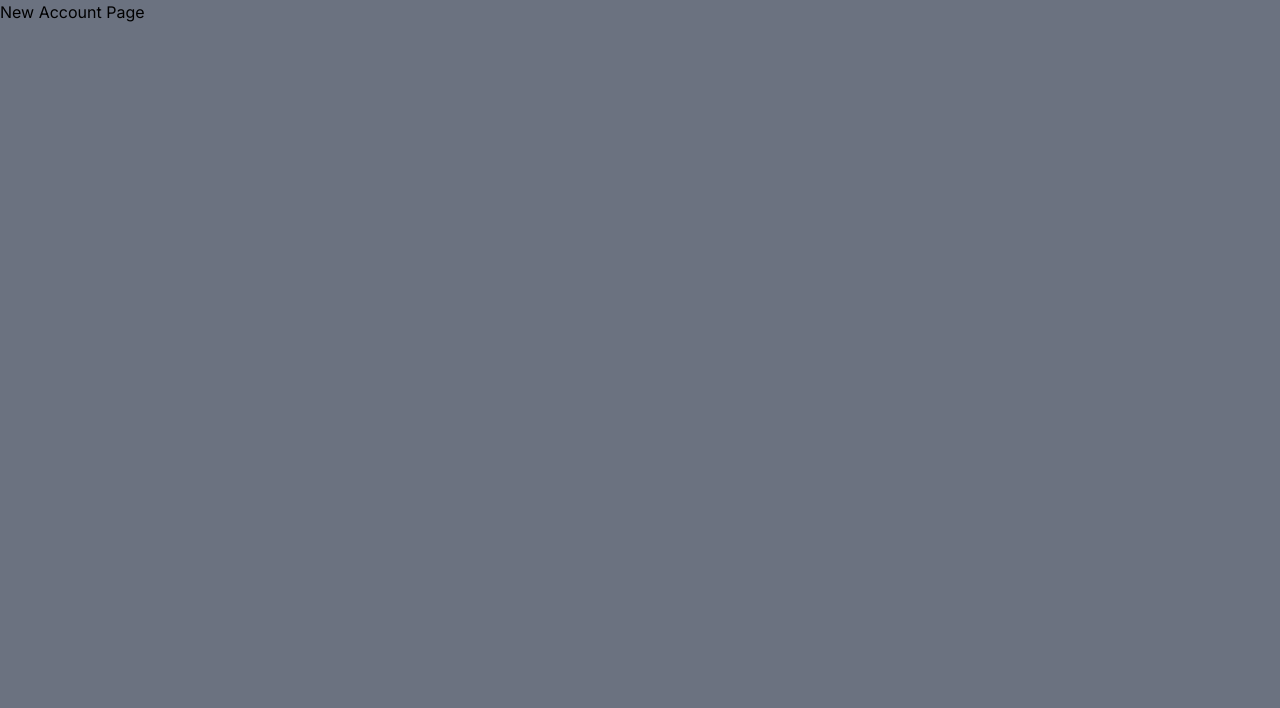
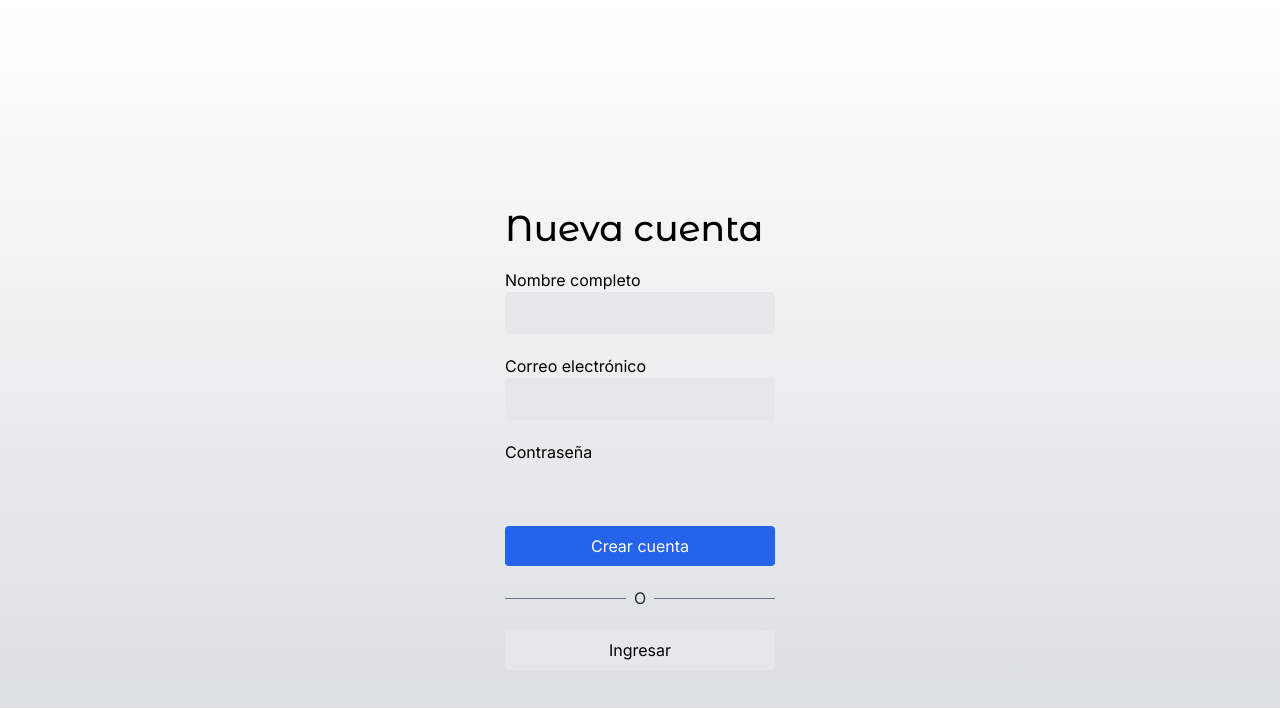
Before and after one commit to adrian-villamil/teslo-shop, a Next.js app: page /auth/new-account in a window 1280 px wide. Shown: the top 708 px of the page. Built offline with nearby package versions, Linux system fonts and the light colour scheme.

Commit message:
Páginas del login y new-account.

```diff
--- a/src/app/auth/layout.tsx
+++ b/src/app/auth/layout.tsx
@@ -1,11 +1,13 @@
 export default function AuthLayout({
- children
+  children
 }: {
- children: React.ReactNode;
+  children: React.ReactNode;
 }) {
   return (
-    <main className="min-h-screen bg-gray-500">
-      {children}
+    <main className="flex justify-center">
+      <div className="w-full sm:w-[350px] px-10">
+        {children}
+      </div>
     </main>
   );
 }
--- a/src/app/auth/login/page.tsx
+++ b/src/app/auth/login/page.tsx
@@ -1,9 +1,43 @@
-import { titleFont } from "@/config/fonts";
+import Link from 'next/link';
+import { titleFont } from '@/config/fonts';
 
 export default function LoginPage() {
   return (
-    <div>
-      <h1>Login Page</h1>
+    <div className="flex flex-col min-h-screen pt-32 sm:pt-52">
+      <h1 className={`${titleFont.className} text-4xl mb-5`}>Ingresar</h1>
+      <div className="flex flex-col">
+        <label htmlFor="email">Correo electrónico</label>
+        <input
+          className="px-5 py-2 border bg-gray-200 rounded mb-5"
+          type="email"
+        />
+
+        <label htmlFor="email">Contraseña</label>
+        <input
+          className="px-5 py-2 border bg-gray-200 rounded mb-5"
+          type="email"
+        />
+
+        <button
+          className="btn-primary"
+        >
+          Ingresar
+        </button>
+
+        {/* divisor l ine */}
+        <div className="flex items-center my-5">
+          <div className="flex-1 border-t border-gray-500"></div>
+          <div className="px-2 text-gray-800">O</div>
+          <div className="flex-1 border-t border-gray-500"></div>
+        </div>
+
+        <Link
+          href="/auth/new-account"
+          className="btn-secondary text-center"
+        >
+          Crear una nueva cuenta
+        </Link>
+      </div>
     </div>
   );
 }
--- a/src/app/auth/new-account/page.tsx
+++ b/src/app/auth/new-account/page.tsx
@@ -1,8 +1,49 @@
+import Link from 'next/link';
+import { titleFont } from '@/config/fonts';
 
 export default function NewAccountPage() {
   return (
-    <div>
-      <h1>New Account Page</h1>
+    <div className="flex flex-col min-h-screen pt-32 sm:pt-52">
+      <h1 className={`${titleFont.className} text-4xl mb-5`}>Nueva cuenta</h1>
+      <div className="flex flex-col">
+        <label htmlFor="email">Nombre completo</label>
+        <input
+          className="px-5 py-2 border bg-gray-200 rounded mb-5"
+          type="text"
+        />
+
+        <label htmlFor="email">Correo electrónico</label>
+        <input
+          className="px-5 py-2 border bg-gray-200 rounded mb-5"
+          type="email"
+        />
+
+        <label htmlFor="email">Contraseña</label>
+        <input
+          className="px-5 py-2 border bg-gray-200 rounded mb-5"
+          type="email"
+        />
+
+        <button
+          className="btn-primary"
+        >
+          Crear cuenta
+        </button>
+
+        {/* divisor l ine */}
+        <div className="flex items-center my-5">
+          <div className="flex-1 border-t border-gray-500"></div>
+          <div className="px-2 text-gray-800">O</div>
+          <div className="flex-1 border-t border-gray-500"></div>
+        </div>
+
+        <Link
+          href="/auth/login"
+          className="btn-secondary text-center"
+        >
+          Ingresar
+        </Link>
+      </div>
     </div>
   );
 }
```
